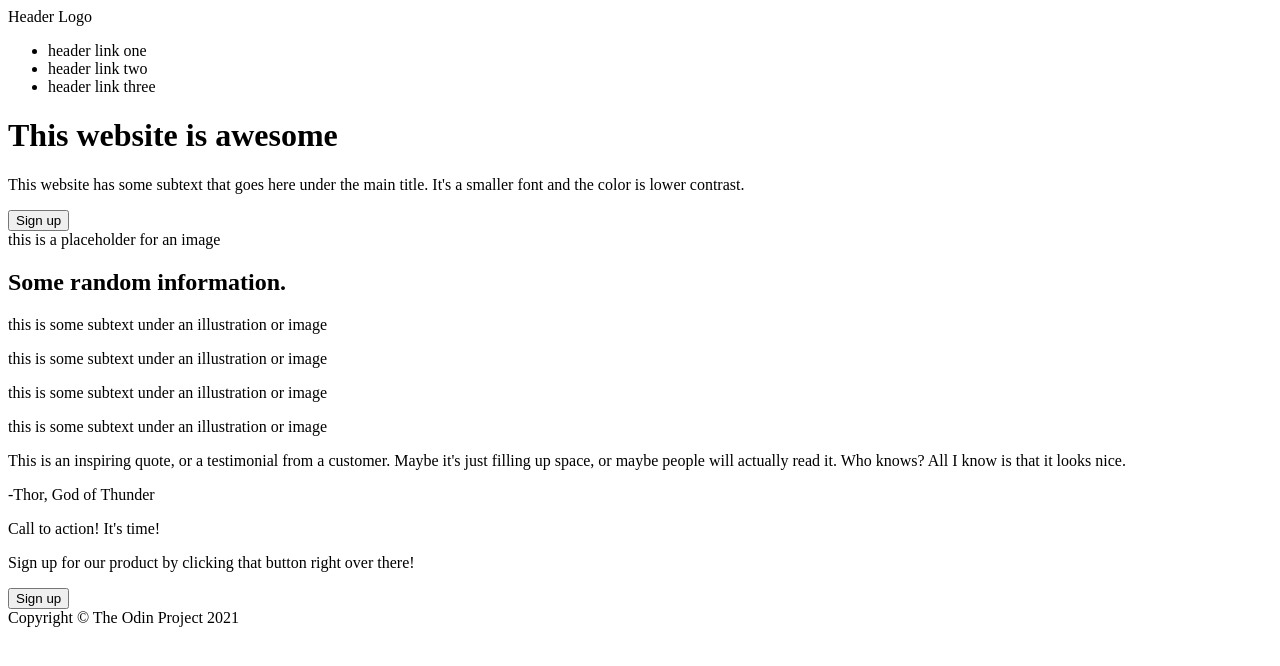
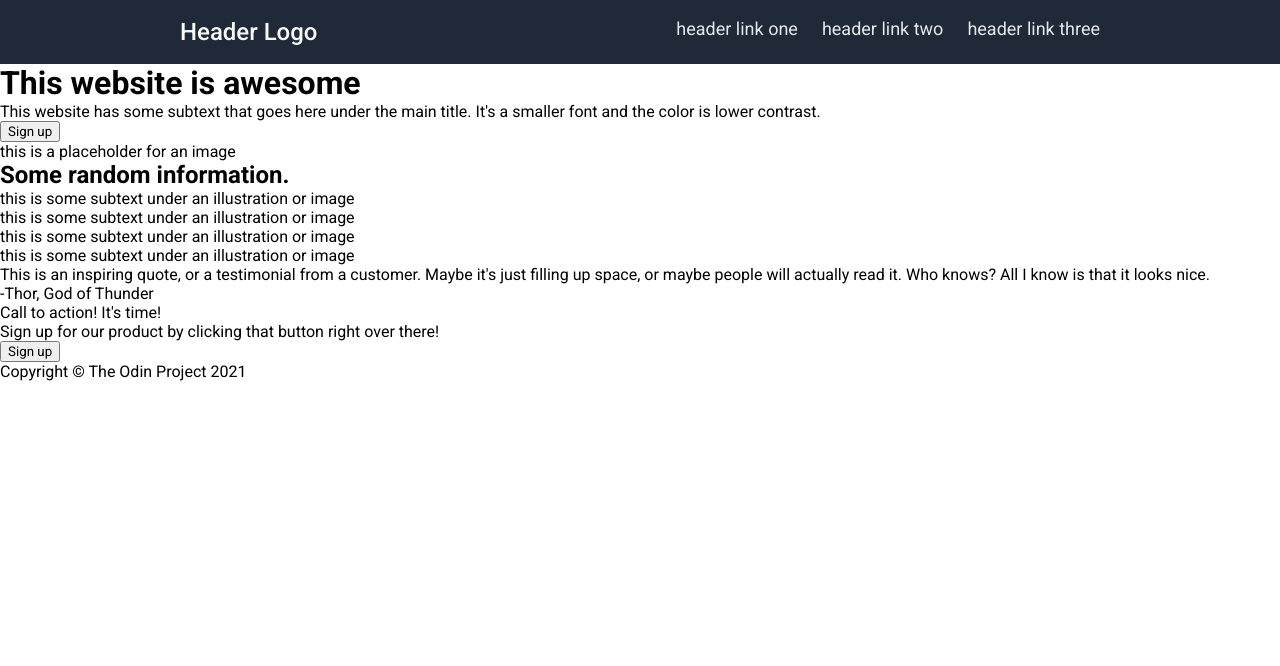
Before and after one commit to bencha27/odin-landing-page, a plain HTML site: page index.html in a window 1280 px wide. Drawn offline with Linux system fonts and the light colour scheme.

Commit message:
feat: add basic & header styles

```diff
--- a/index.html
+++ b/index.html
@@ -11,13 +11,13 @@
 </head>
 <body>
   <header>
-    <div>Header Logo</div>
-    <ul>
+    <div id="header-logo">Header Logo</div>
+    <ul class="header-nav">
       <li><a>header link one</a></li>
       <li><a>header link two</a></li>
       <li><a>header link three</a></li>
     </ul>
-  </div>
+  </header>
 
   <div class="hero-section">
     <div>
--- a/style.css
+++ b/style.css
@@ -0,0 +1,29 @@
+* {
+  font-family: Roboto, Verdana, sans-serif;
+  margin: 0;
+}
+
+header {
+  background-color: #1F2937;
+  color: #F9FAF8;
+  display: flex;
+  padding: 18px 180px;
+}
+
+#header-logo {
+  font-size: 24px;
+  font-weight: 500;
+  margin-right: auto;
+}
+
+.header-nav {
+  list-style-type: none;
+  padding: 0;
+  display: flex;
+  gap: 24px;
+}
+
+header a {
+  font-size: 18px;
+  color: #E5E7EB;
+}
```
